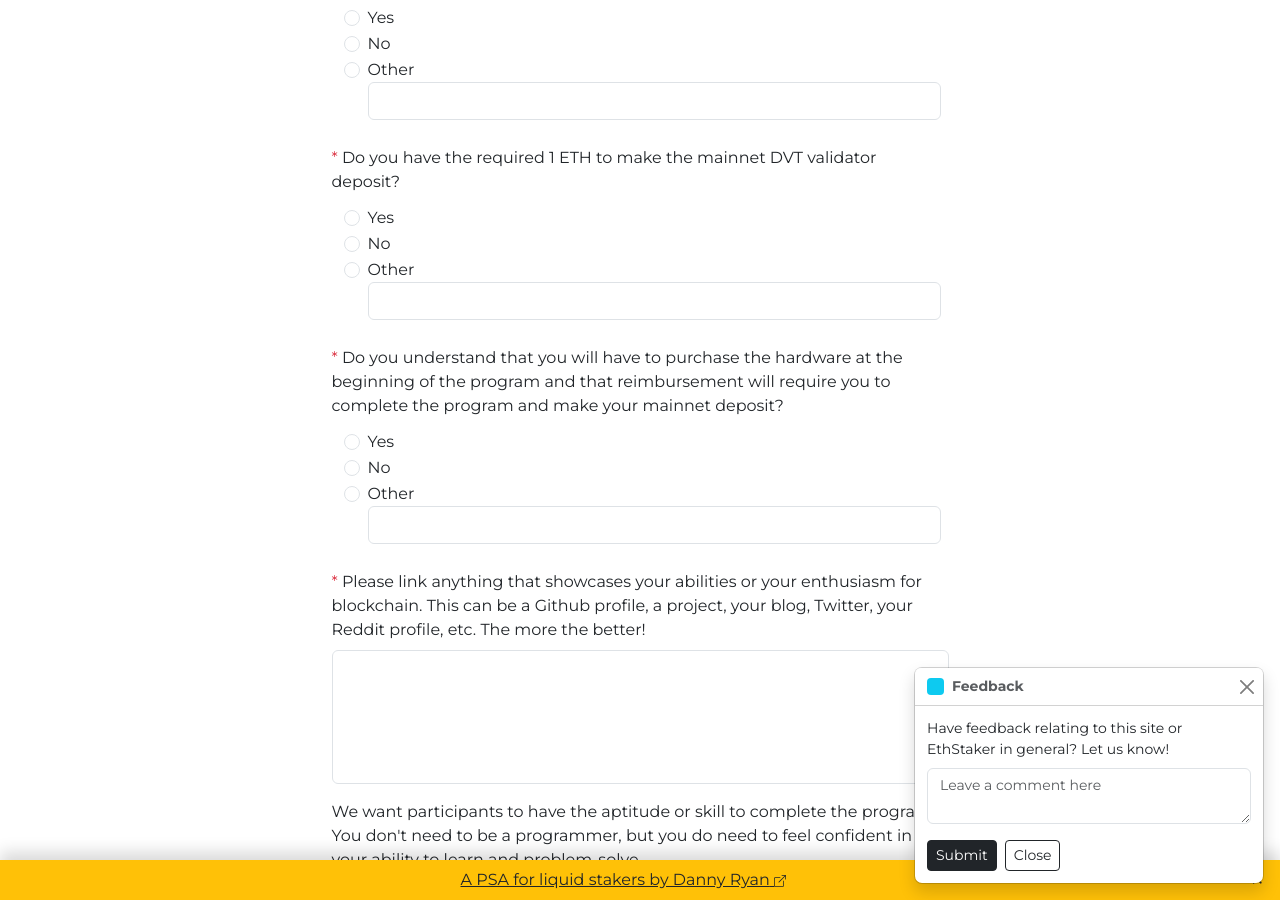
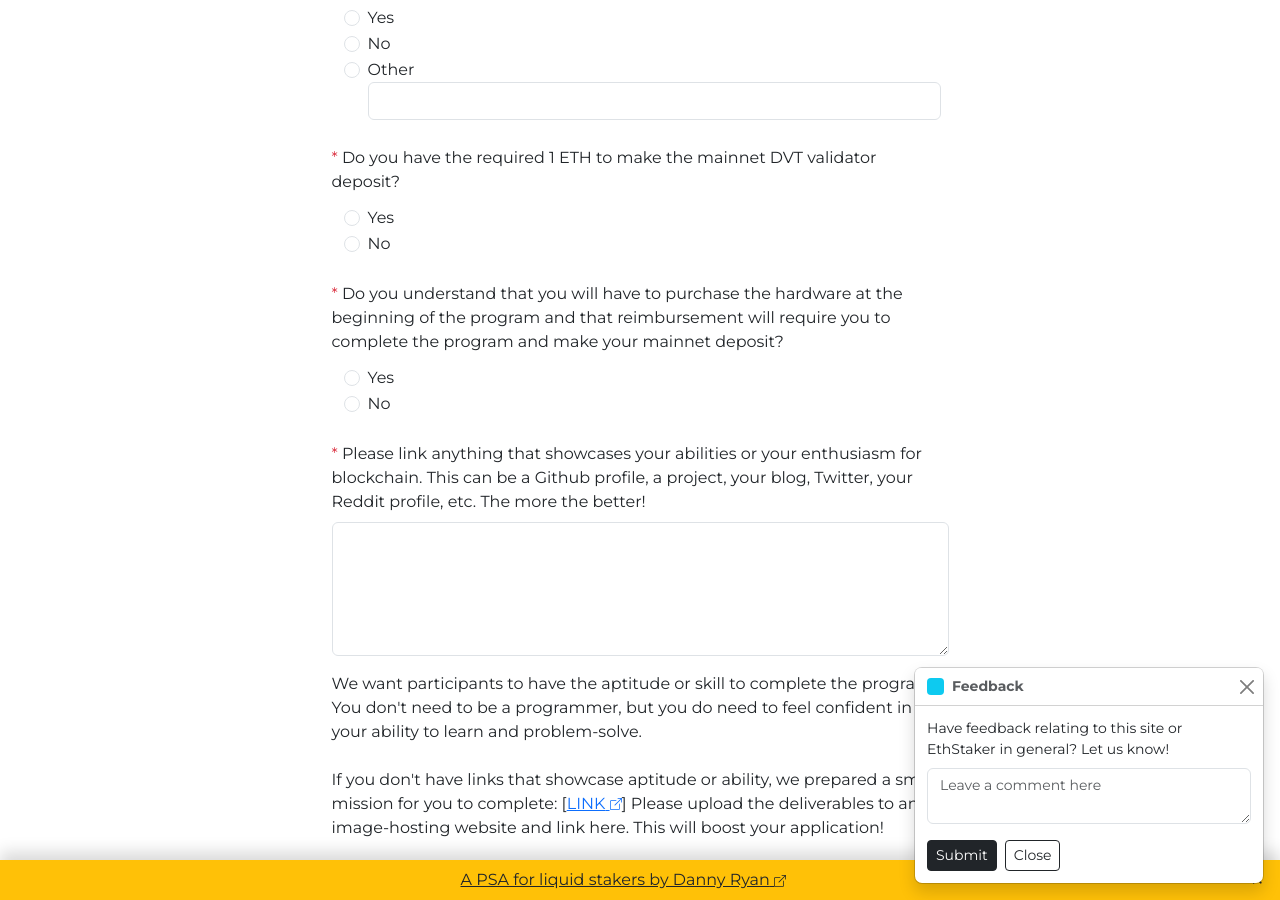
Before and after one commit to eth-educators/website, a Jekyll site: the page built from forms/dvtprogram-application-2023.md, in a window 1280 px wide and 900 px high, scrolled down 1315 px. Built offline with Jekyll 4.4.1, drawn with Linux system fonts in a browser that asks for light colours; some of the changed text lies outside the part shown.

Commit message:
fix per feedback

```diff
--- a/_includes/partials/content/forms/dvtprogram-application-2023.html
+++ b/_includes/partials/content/forms/dvtprogram-application-2023.html
@@ -134,13 +134,6 @@
                 No
               </label>
             </div>
-            <div class="form-check ms-1">
-              <input class="form-check-input applicantCollateral" type="radio" name="applicantCollateral" value="__other_option__" id="applicantCollateral3">
-              <label class="form-check-label" for="applicantCollateral3">
-                Other
-              </label>
-              <input type="text" class="form-control form-field d-inline" id="applicantCollateralOther">
-            </div>
           </div>
         </div>
 
@@ -163,13 +156,6 @@
                 No
               </label>
             </div>
-            <div class="form-check ms-1">
-              <input class="form-check-input applicantHardware" type="radio" name="applicantHardware" value="__other_option__" id="applicantHardware3">
-              <label class="form-check-label" for="applicantHardware3">
-                Other
-              </label>
-              <input type="text" class="form-control form-field d-inline" id="applicantHardwareOther">
-            </div>
           </div>
         </div>
 
@@ -185,7 +171,7 @@
         <!-- Skill -->
         <div class="w-100 mb-3">
           <label for="applicantSkills" class="form-label">
-            We want participants to have the aptitude or skill to complete the program. You don't need to be a programmer, but you do need to feel confident in your ability to learn and problem-solve
+            We want participants to have the aptitude or skill to complete the program. You don't need to be a programmer, but you do need to feel confident in your ability to learn and problem-solve.
             <br><br>
             If you don't have links that showcase aptitude or ability, we prepared a smol mission for you to complete: [<a href="https://stakesaurus.notion.site/DVT-Home-Staker-Program-Aptitude-Test-9c8264a7dd0a4f088c00c5cdc09f2a56?pvs=4" target="_blank">LINK</a>]
             Please upload the deliverables to any image-hosting website and link here. This will boost your application!
@@ -339,13 +328,13 @@
       dataToPost.append("entry.1730668916.other_option_response", document.getElementById("applicantBandwidthOther").value);
     }
     dataToPost.append("entry.382460311", document.querySelector('#applicantCollateral input[type=radio]:checked').value);
-    if (document.querySelector('#applicantCollateral input[type=radio]:checked').value == "__other_option__") {
-      dataToPost.append("entry.382460311.other_option_response", document.getElementById("applicantCollateralOther").value);
-    }
+    // if (document.querySelector('#applicantCollateral input[type=radio]:checked').value == "__other_option__") {
+    //   dataToPost.append("entry.382460311.other_option_response", document.getElementById("applicantCollateralOther").value);
+    // }
     dataToPost.append("entry.729834098", document.querySelector('#applicantHardware input[type=radio]:checked').value);
-    if (document.querySelector('#applicantHardware input[type=radio]:checked').value == "__other_option__") {
-      dataToPost.append("entry.729834098.other_option_response", document.getElementById("applicantHardwareOther").value);
-    }
+    // if (document.querySelector('#applicantHardware input[type=radio]:checked').value == "__other_option__") {
+    //   dataToPost.append("entry.729834098.other_option_response", document.getElementById("applicantHardwareOther").value);
+    // }
 
     dataToPost.append("entry.1384061347", document.getElementById("applicantInterest").value);
     dataToPost.append("entry.195251375", document.getElementById("applicantSkills").value);
```
Also changed, not shown: other parts of _includes/partials/content/forms/dvtprogram-application-2023.html (+5 -2 lines).
